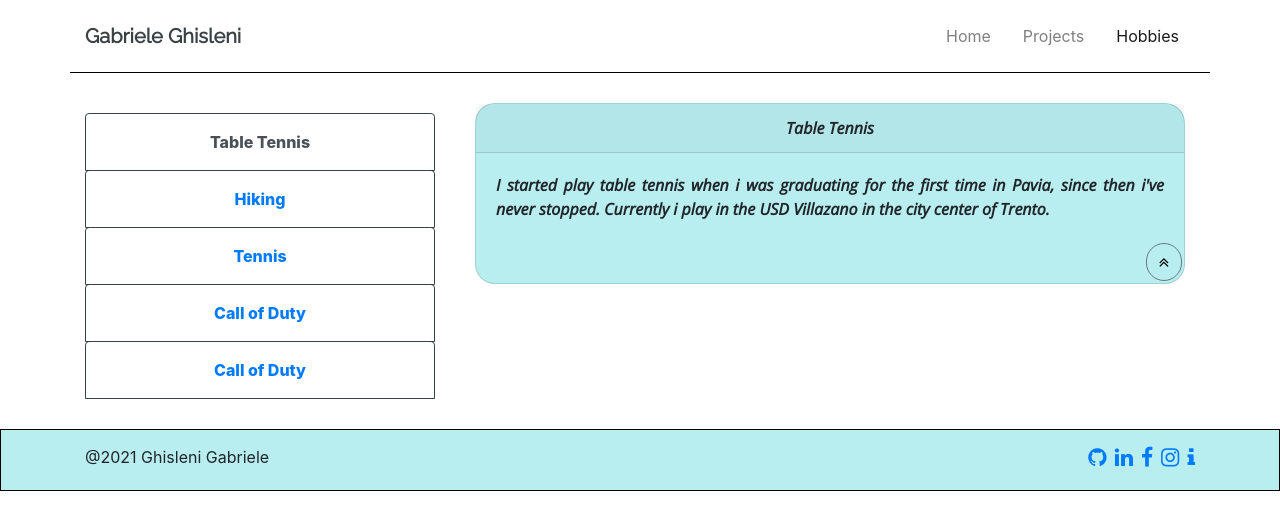
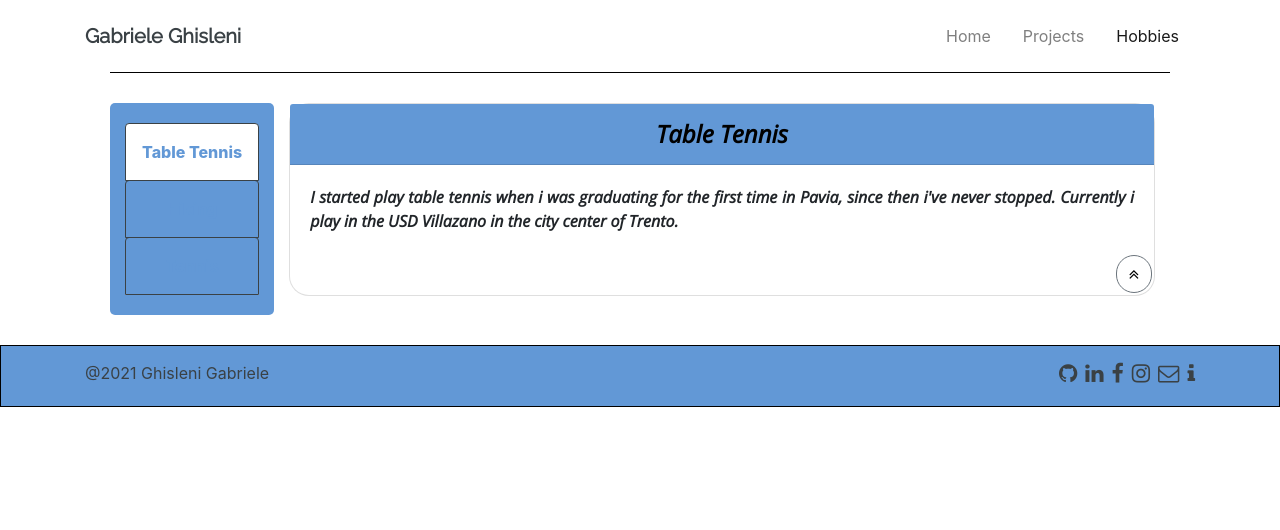
Before and after one commit to GabrieleGhisleni/GG-website, a React (Create React App) app: page /#/hobbies in a window 1280 px wide. Shown: the top 530 px of the page. Built offline with nearby package versions, Linux system fonts and the light colour scheme.

Commit message:
modifeid layout

```diff
--- a/src/components/Footer.js
+++ b/src/components/Footer.js
@@ -1,29 +1,44 @@
-import {List, ListInlineItem} from 'reactstrap';
+import { List, ListInlineItem } from "reactstrap";
 
 export const Footer = () => {
     return (
-        <div className='footer'>
-            <div className='container'>
-                <div className='row'>
-                    <div className='col'>
+        <div className="footer">
+            <div className="container">
+                <div className="row">
+                    <div className="col">
                         <span>@2021 Ghisleni Gabriele</span>
                     </div>
-                    <div className='col' style={{textAlign:'right'}}>
+                    <div className="col" style={{ textAlign: "right" }}>
                         <List type="inline">
                             <ListInlineItem>
-                            <a href='https://github.com/GabrieleGhisleni'><i className="fa fa-github fa-lg"></i></a>
+                                <a href="https://github.com/GabrieleGhisleni">
+                                    <i className="fa fa-github fa-lg"></i>
+                                </a>
                             </ListInlineItem>
                             <ListInlineItem>
-                            <a href='https://www.linkedin.com/in/gabriele-ghisleni-bb553a199/'><i className="fa fa-linkedin fa-lg"></i></a>
+                                <a href="https://www.linkedin.com/in/gabriele-ghisleni-bb553a199/">
+                                    <i className="fa fa-linkedin fa-lg"></i>
+                                </a>
                             </ListInlineItem>
                             <ListInlineItem>
-                            <a href='https://www.facebook.com/gabriele.ghisleni.125'><i className="fa fa-facebook fa-lg"></i></a>
+                                <a href="https://www.facebook.com/gabriele.ghisleni.125">
+                                    <i className="fa fa-facebook fa-lg"></i>
+                                </a>
                             </ListInlineItem>
                             <ListInlineItem>
-                            <a href='https://www.instagram.com/g_gabry_/'><i className="fa fa-instagram fa-lg"></i></a>
+                                <a href="https://www.instagram.com/g_gabry_/">
+                                    <i className="fa fa-instagram fa-lg"></i>
+                                </a>
                             </ListInlineItem>
                             <ListInlineItem>
-                        <a href='@'><i className="fa fa-info fa-lg"></i></a>
+                                <a href="mailto:gabriele.ghisleni01@gmail.com">
+                                    <i className="fa fa-envelope-o fa-lg"></i>
+                                </a>
+                            </ListInlineItem>
+                            <ListInlineItem>
+                                <a href="@">
+                                    <i className="fa fa-info fa-lg"></i>
+                                </a>
                             </ListInlineItem>
                         </List>
                     </div>
@@ -31,4 +46,4 @@ export const Footer = () => {
             </div>
         </div>
     );
-}
+};
--- a/src/components/HandlerData.js
+++ b/src/components/HandlerData.js
@@ -110,6 +110,7 @@ class TabProject extends Component {
                 {" "}
                 {prj.projectDescription[i]} <br /> {pdf}{webpage}{" "}
               </p>
+              <hr className='HR'/>
             </div>
           );
         }
@@ -121,7 +122,7 @@ class TabProject extends Component {
             <Row className='text-justify myFont'>
               <Col className="col-12 sm">
                 <Card className="project">
-                  <CardHeader style={{textAlign:'center'}}>{prj.name}</CardHeader>
+                  <CardHeader className='cardH'>{prj.name}</CardHeader>
                   <CardBody>
                     <div style={{ whiteSpace: "pre-line" }}>
                       {prj.description}
@@ -151,11 +152,11 @@ class TabProject extends Component {
 
     return (
       <React.Fragment>
-        <Container col={10}>
+        <Container>
+        <div style={{margin:'0 40px'}}>
           <Row style={{ borderTop: "solid black 1px", paddingTop: "20px" }}>
             <Col
-              className="col-12 col-md-4"
-              style={{ paddingTop: "20px", textAlign: "center" }}
+              className="col-12 text-center col-md-auto leftNav"
             >
               <Nav vertical tabs>
                 {navTab}
@@ -163,6 +164,7 @@ class TabProject extends Component {
             </Col>
             <Col className="col-12 col-md">{contentTab}</Col>
           </Row>
+        </div>
         </Container>
       </React.Fragment>
     );
--- a/src/components/Header.js
+++ b/src/components/Header.js
@@ -1,34 +1,37 @@
-import {Jumbotron, Card, CardImg} from 'reactstrap';
+import { Jumbotron, Card, CardImg } from "reactstrap";
 
-export const Header = ()=>{
-    return(
-        <div style={{border:'solid 1px black'}}>
+export const Header = () => {
+  return (
+    <div style={{ border: "solid 1px black" }}>
       <Jumbotron>
-                <div className='jumbotron'>
-                    <div className='container'>
-                    <div className='row headerImg'>
-                        <div className='col-12' style={{textAlign:'center'}}>
-                            <img className='myImg img-fluid'
-                            src = "./assets/images/home.jpg"
-                            height='150' width='150'/>
+        <div className="jumbotron">
+          <div className="container">
+            <div className="row headerImg">
+              <div className="col-12" style={{ textAlign: "center" }}>
+                <img
+                  className="myImg img-fluid rounded-circle"
+                  src="https://gabrieleghisleni.github.io/GG-website/assets/images/home.jpg"
+                //   src="./assets/images/home.jpg"
+                  height="150"
+                  width="150"
+                  alt="mySelf"
+                />
               </div>
             </div>
-                        <div className='row'>
-                            <div className='col-md-3'></div>
-                            <div className='col-12 col-md-6'>
+            <div className="row">
+              <div className="col-md-3"></div>
+              <div className="col-12 col-md-6">
                 <h1>Gabriele Ghisleni</h1>
                 <h3>
-                                    Data Scientist and Web Developer. <br/>
+                  Data Scientist and Web Developer. <br />
                   Based in Trento, Italy.
-
                 </h3>
               </div>
             </div>
-                        <div className='col-md-3'></div>
+            <div className="col-md-3"></div>
           </div>
         </div>
       </Jumbotron>
     </div>
-
   );
-}
+};
--- a/src/components/Home.js
+++ b/src/components/Home.js
@@ -48,6 +48,11 @@ export const Home = () => {
                 </a>
               </li>
               <li>
+                <a href="mailto:gabriele.ghisleni01@gmail.com">
+                  <i className="fa fa-envelope-o fa-lg">&nbsp;Email Me</i>
+                </a>
+              </li>
+              <li>
                 <a href="@">
                   <i className="fa fa-info fa-lg">&nbsp;Download CV</i>
                 </a>
--- a/src/css/style.css
+++ b/src/css/style.css
@@ -1,6 +1,18 @@
 @import url("https://fonts.googleapis.com/css2?family=Merriweather&family=Open+Sans:ital,wght@1,300&display=swap");
+body {
+  background-color: white; }
+
+.footer {
+  padding-top: 15px;
+  padding-bottom: 5px;
+  border: solid black 1px;
+  background-color: #6298d6 !important;
+  margin-top: 30px; }
+  .footer * {
+    color: #3a4145 !important; }
+
 .jumbotron {
-  background-color: #b8eef0 !important;
+  background-color: #6298d6 !important;
   margin-bottom: 0 !important;
   padding: 0.5rem !important; }
   .jumbotron .jumbotron h1 {
@@ -24,17 +36,11 @@
   color: #3a4145 !important;
   text-decoration: none !important; }
 
-.footer {
-  padding-top: 15px;
-  padding-bottom: 5px;
-  border: solid black 1px;
-  background-color: #b8eef0 !important;
-  margin-top: 30px; }
-
 .contactList li {
   text-align: center;
   padding: 5px; }
-  .contactList li a, .contactList li .footer a {
+  .contactList li a,
+  .contactList li .footer a {
     color: black; }
 
 .myFont {
@@ -43,47 +49,68 @@
   font-style: normal; }
 
 .myImg {
-  padding: 2px;
-  border: 1px solid black;
-  border-radius: 55px; }
+  margin-top: 20px;
+  padding: 5px;
+  border: 2px solid black;
+  background-color: white;
+  opacity: 100%; }
 
 .headerImg {
   padding-bottom: 20px; }
 
 .project {
-  background-color: #b8eef0 !important;
+  background-color: white;
+  border: 2px black;
   border-radius: 20px !important;
-  margin: 10px; }
+  margin-top: 10px; }
+  .project .cardH {
+    font-weight: 900 !important;
+    text-align: center;
+    background-color: #6298d6 !important;
+    color: black;
+    font-size: 1.5rem; }
 
 .related {
   text-align: center;
-  font-size: 1.2rem;
-  font-style: italic;
-  margin: 10px; }
+  font-size: 1.3rem;
+  font-weight: 900;
+  border-radius: 10px;
+  background-color: #6298d6 !important;
+  font-family: "Raleway", sans-serif !important;
+  color: black; }
 
 .gitLink {
-  margin: 5px 10px;
+  margin: 30px 5px;
   border-radius: 10px;
-  padding: 10px;
   text-align: center; }
   .gitLink h6 {
     font-size: 1.1rem;
-    font-weight: 1000 !important; }
+    font-weight: 900 !important; }
+    .gitLink h6 a {
+      font-family: "Raleway", sans-serif !important;
+      color: black; }
   .gitLink p {
     text-align: justify; }
   .gitLink .body {
     margin-top: 5px;
     color: black;
     text-align: center; }
+  .gitLink .HR {
+    border: 1px dashed;
+    border-color: #6298d6 !important; }
 
-.navTabs {
-  font-weight: 800;
-  font-style: "Open Sans", sans-serif !important; }
+.leftNav {
+  margin-top: 10px;
+  padding: 20px 0;
+  border-radius: 5px;
+  text-align: center;
+  background-color: #6298d6 !important; }
 
-.navTabs:hover, .navCurrent {
+.navTabs:hover,
+.navCurrent {
   text-decoration: none !important;
   font-size: 1.5rem;
-  color: #3a4145 !important; }
+  color: #6298d6 !important; }
 
 .nav-link {
   padding: 1rem !important; }
@@ -96,11 +123,18 @@
   text-align: center; }
 
 .myItem {
+  font-weight: 800;
+  font-style: "Open Sans", sans-serif !important;
   border: 1px solid #3a4145 !important;
-  background-color: #d9f5f2; }
+  background-color: white; }
+  .myItem span {
+    color: #6298d6 !important; }
 
 @media screen and (max-width: 768px) {
   .nav-link {
     font-weight: 800px !important;
     padding: 0.3rem 1rem !important;
-    margin: 0; } }
+    margin: 0; }
+  .project {
+    margin: 0;
+    margin-top: 25px; } }
--- a/src/scss/style.scss
+++ b/src/scss/style.scss
@@ -1,20 +1,35 @@
 // npm run scss
-@import url('https://fonts.googleapis.com/css2?family=Merriweather&family=Open+Sans:ital,wght@1,300&display=swap');
+@import url("https://fonts.googleapis.com/css2?family=Merriweather&family=Open+Sans:ital,wght@1,300&display=swap");
 
-// $main: rgb(158, 207, 209)!important; first light blue!
-$main: rgb(184, 238, 240)!important;
-// $main: rgb(253, 247, 222)!important;
-$main-font: 'Raleway', sans-serif!important;
-$p-font: 'Open Sans', sans-serif!important;
-$black-main: #3a4145!important;
+$white: rgb(255, 255, 255);
+$main: #589ff0 !important;
+$main: #6298d6 !important;
 
+$main-font: "Raleway", sans-serif !important;
+$p-font: "Open Sans", sans-serif !important;
+$black-main: #3a4145 !important;
 
-.jumbotron{
+body {
+  background-color: $white;
+}
+
+.footer {
+  padding-top: 15px;
+  padding-bottom: 5px;
+  border: solid black 1px;
   background-color: $main;
-    margin-bottom: 0!important;
-    padding: 0.5rem!important;
+  margin-top: 30px;
+  * {
+    color: $black-main;
+  }
+}
 
-    .jumbotron h1{
+.jumbotron {
+  background-color: $main;
+  margin-bottom: 0 !important;
+  padding: 0.5rem !important;
+
+  .jumbotron h1 {
     color: $black-main;
     font-family: $main-font;
 
@@ -23,7 +38,7 @@ $black-main: #3a4145!important;
     font-size: 3rem;
   }
 
-    .jumbotron h3{
+  .jumbotron h3 {
     color: $black-main;
     font-family: $main-font;
     font-style: italic;
@@ -34,26 +49,18 @@ $black-main: #3a4145!important;
   }
 }
 
-.navLogo{
+.navLogo {
   font-weight: 800;
   font-family: $main-font;
   color: $black-main;
-text-decoration: none!important;
+  text-decoration: none !important;
 }
-
-.footer{
-  padding-top: 15px;
-  padding-bottom: 5px;
-  border: solid black 1px;
-  background-color: $main;
-  margin-top: 30px;
-}
-
 
 .contactList li {
   text-align: center;
   padding: 5px;
-   a, .footer a{
+  a,
+  .footer a {
     color: black;
   }
 }
@@ -64,87 +71,113 @@ padding: 5px;
   font-style: normal;
 }
 
-
-.myImg{
-padding:2px;
-border:1px solid black;
-border-radius: 55px;
+.myImg {
+  margin-top: 20px;
+  padding: 5px;
+  border: 2px solid black;
+  background-color: $white;
+  opacity: 100%;
 }
 
-.headerImg{
+.headerImg {
   padding-bottom: 20px;
 }
 
-.project{
+.project {
+  background-color: $white;
+  border: 2px black;
+  border-radius: 20px !important;
+  margin-top: 10px;
+  .cardH {
+    font-weight: 900 !important;
+    text-align: center;
     background-color: $main;
-border-radius: 20px!important;
-margin: 10px;
+    color: black;
+    font-size: 1.5rem;
+  }
 }
 
-
-.related{
+.related {
   text-align: center;
-  font-size: 1.2rem;
-  font-style: italic;
-  margin: 10px;
-
-
+  font-size: 1.3rem;
+  font-weight: 900;
+  border-radius: 10px;
+  background-color: $main;
+  font-family: $main-font;
+  color: black;
 }
 
-.gitLink{
-  // font-weight: 1000;
-  margin: 5px 10px;
+.gitLink {
+  margin: 30px 5px ;
   border-radius: 10px;
-  padding:10px;
   text-align: center;
   h6 {
     font-size: 1.1rem;
-    font-weight: 1000!important;
+    font-weight: 900 !important;
+    a {
+      font-family: $main-font;
+      color: black;
+    }
   }
   p {
     text-align: justify;
   }
-  .body{
+  .body {
     margin-top: 5px;
     color: black;
     text-align: center;
   }
+  .HR{
+    border: 1px dashed;
+    border-color: $main;
+    }
 }
 
-
-.navTabs{
-  font-weight: 800;
-  font-style: $p-font;
+.leftNav {
+  margin-top: 10px;
+  padding: 20px 0;
+  border-radius: 5px;
+  text-align: center;
+  background-color: $main;
 }
 
-.navTabs:hover, .navCurrent{
-  text-decoration: none!important;
+.navTabs:hover,
+.navCurrent {
+  text-decoration: none !important;
   font-size: 1.5rem;
-  color:$black-main;
+  color: $main;
 }
-.nav-link{
-  padding:1rem!important;
+.nav-link {
+  padding: 1rem !important;
 }
 
-.homeP{
+.homeP {
   font-size: 1.1rem;
   font-style: italic;
 }
 
-.homeTitle{
+.homeTitle {
   text-align: center;
 }
 
-.myItem{
+.myItem {
+  font-weight: 800;
+  font-style: $p-font;
   border: 1px solid $black-main;
-  background-color: rgb(217, 245, 242);
+  background-color: $white;
+  span {
+    color: $main;
+  }
 }
 
-
 @media screen and (max-width: 768px) {
-  .nav-link{
-    font-weight: 800px!important;
-    padding: 0.3rem 1rem!important;
+  .nav-link {
+    font-weight: 800px !important;
+    padding: 0.3rem 1rem !important;
     margin: 0;
   }
+  .project {
+    margin: 0;
+    margin-top: 25px;
   }
+}
--- a/src/shared/hobbies.js
+++ b/src/shared/hobbies.js
@@ -20,20 +20,6 @@ export const HOBBIES = [
         description: "I started to play tennis for fun the summer of 2021. Currently we are a group of 5 friends playing for sharing some good moments outside the workday and study life",
         image: null,
         extra: null
-    },
-    {
-        id: 3,
-        name: "Call of Duty",
-        description: "When i was younger i made up this:",
-        image: null,
-        extra: {video: 'https://www.youtube.com/watch?v=m6W9ufkY-_U'}
-    },
-    {
-        id: 3,
-        name: "Call of Duty",
-        description: "When i was younger i made up this:",
-        image: null,
-        extra: {video: 'https://www.youtube.com/watch?v=m6W9ufkY-_U'}
-    },
+    }
 
 ]
```
Lines whose indentation alone changed are shown as unchanged.
